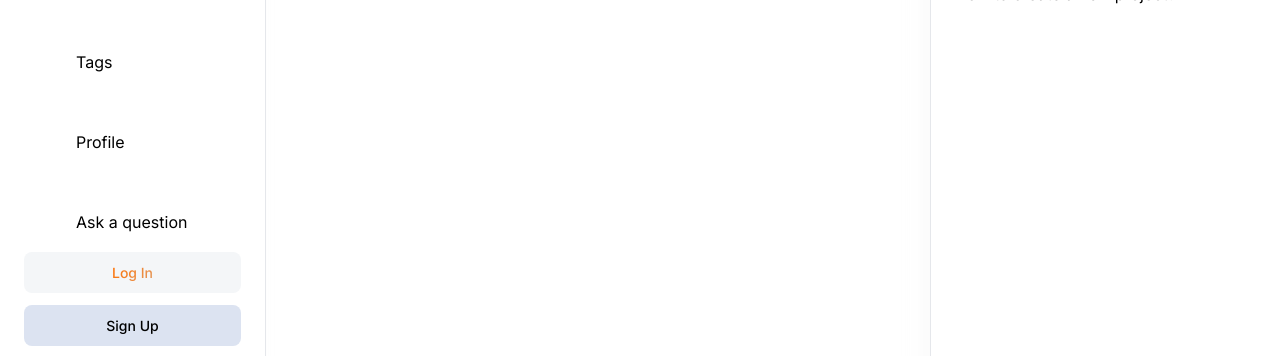
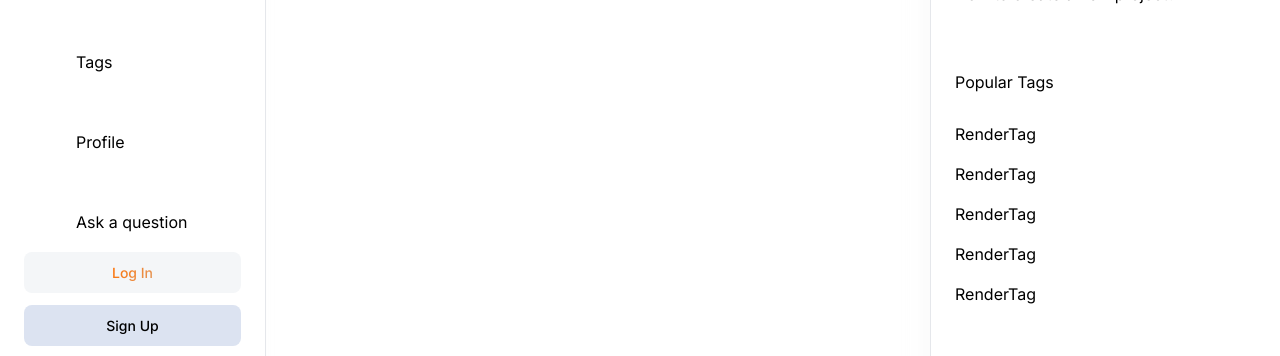
Before and after one commit to vvu060/dev-overflow, a Next.js app: page / in a window 1280 px wide. Shown: the part 430-786 px from the top of the page. Built offline with nearby package versions, Linux system fonts and the light colour scheme; no server answers.

Commit message:
add popular tags section

```diff
--- a/components/shared/RightSidebar.tsx
+++ b/components/shared/RightSidebar.tsx
@@ -1,6 +1,7 @@
 import Image from 'next/image';
 import Link from 'next/link';
 import React from 'react';
+import RenderTag from './RenderTag';
 
 const topQuestions = [
   {
@@ -22,6 +23,34 @@
   {
     _id: 5,
     title: 'How to create a new project?',
+  },
+];
+
+const popularTags = [
+  {
+    _id: 1,
+    name: 'react',
+    totalQuestions: 5,
+  },
+  {
+    _id: 2,
+    name: 'javascript',
+    totalQuestions: 10,
+  },
+  {
+    _id: 3,
+    name: 'next',
+    totalQuestions: 15,
+  },
+  {
+    _id: 4,
+    name: 'redux',
+    totalQuestions: 5,
+  },
+  {
+    _id: 5,
+    name: 'vue',
+    totalQuestions: 5,
   },
 ];
 
@@ -52,7 +81,20 @@
         </div>
       </div>
 
-      <div className='mt-16'></div>
+      <div className='mt-16'>
+        <h3 className='h3-bold text-dark200_light900'>Popular Tags</h3>
+        <div className='mt-7 flex flex-col gap-4'>
+          {popularTags.map((tag) => (
+            <RenderTag
+              key={tag._id}
+              _id={tag._id}
+              name={tag.name}
+              totalQuestions={tag.totalQuestions}
+              showCount
+            />
+          ))}
+        </div>
+      </div>
     </section>
   );
 };
```
